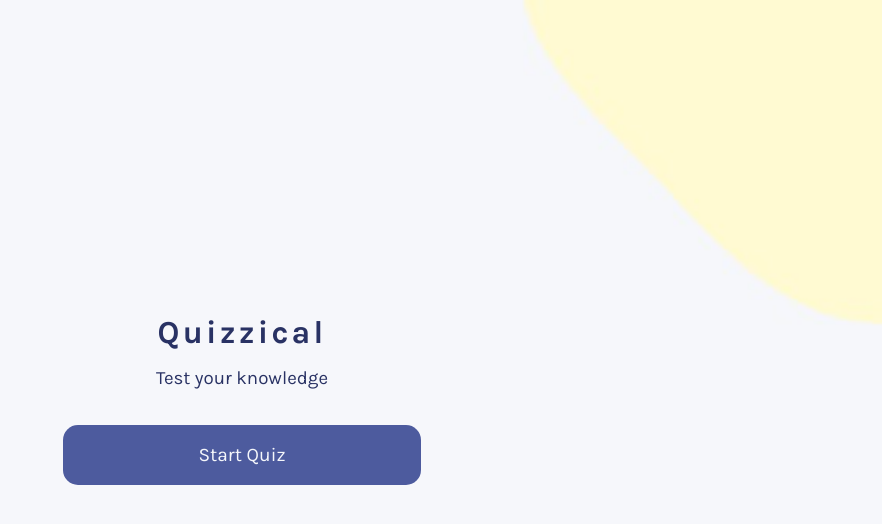
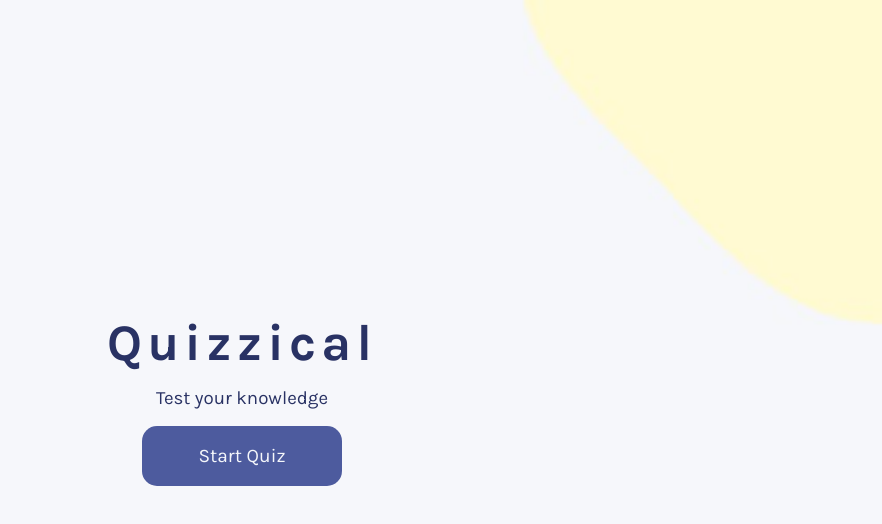
Before and after one commit to nikolaospaterakis/Quizzical, a React (Vite) app: page / in a window 1280 px wide. Shown: the top 524 px of the page, without its empty margins (398-1280 px from the left). Built offline with nearby package versions, Linux system fonts and the light colour scheme; no server answers.

Commit message:
Update index.css
make it more responsive

```diff
--- a/index.css
+++ b/index.css
@@ -37,13 +37,13 @@ body {
 .start button {
     font-family: "Karla", sans-serif;
     padding: 1em;
-    width: 40%;
+    width: 80%;
+    max-width: 200px;
     color: #F5F7FB;
     background-color: #4D5B9E;
     border: none;
     border-radius: 15px;
-    font-size: 1.2rem;
-    margin-top: 1em;
+    font-size: 1rem;
 }
 
 /* Content */
@@ -51,30 +51,33 @@ body {
 .content {
     display: flex;
     flex-direction: column;
-    padding: 1em 6em;
-    height: 100vh;
+    padding: 1em 2em;
+    margin: 0 auto;
+    width: 100%;
     align-items: center;
-    width: 80%;
-    margin: 0 auto;
 }
 
 .question {
     border-bottom: 1px solid #DBDEF0;
-    padding: 1em;
+    padding: 2em;
 }
 
 .question-title {
-    font-size: 1.2rem;
+    font-size: 1rem;
     color: #293264;
     font-weight: 700;
+    letter-spacing: .03em;
+    width: 100%;
+    max-width: 400px;
 }
 
 .answers {
-    margin-top: 1em;
     display: grid;
-    grid-template: auto / 1fr 1fr 1fr 1fr;
+    grid-template: 1fr 1fr / 1fr 1fr ;
     text-align: center;
     align-items: center;
+    max-width: 400px;
+    margin: 1em auto;
 }
 
 span {
@@ -117,7 +120,7 @@ span:hover {
 .footer-btn {
     font-family: "Karla", sans-serif;
     padding: 1em;
-    width: 80%;
+    width: 100%;
     max-width: 200px;
     color: #F5F7FB;
     background-color: #4D5B9E;
@@ -125,3 +128,39 @@ span:hover {
     border-radius: 15px;
     font-size: .9rem;
 }
+
+@media (min-width: 720px) {
+
+    .start h2 {
+        font-size: 2.6rem;
+    }
+
+    .start button {
+        font-size: 1.2rem
+    }
+
+    .question-title {
+        font-size: 1.2rem;
+    }
+
+    .footer-btn {
+        font-size: 1.2rem;
+        margin-bottom: 1em;
+    }
+}
+
+@media (min-width:1280px){
+    .start h2 {
+        font-size: 3.2rem;
+    }
+
+    .question-title {
+        max-width: 600px;
+    }
+
+    .answers {
+        margin-top: .5em;
+        grid-template: 1fr / 1fr 1fr 1fr 1fr ;
+        max-width: 600px;
+    }
+}
```
